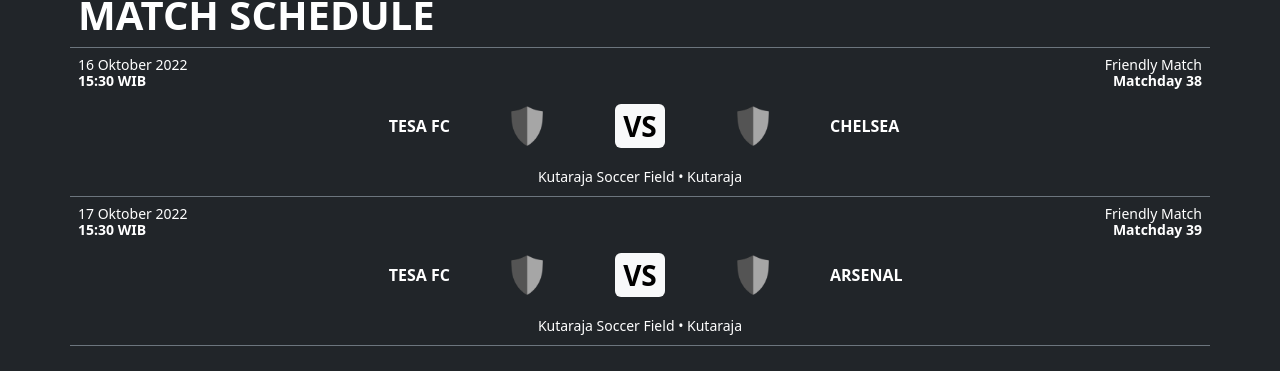
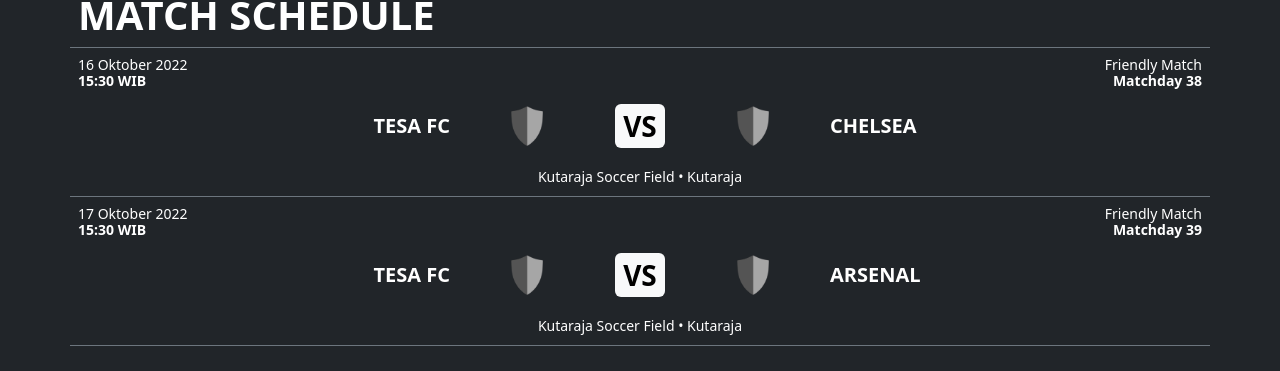
Before and after one commit to tesafc/tesafc.github.io, a Jekyll site: the page built from matches.html, in a window 1280 px wide. Shown: the part 118-489 px from the top of the page. Built offline with Jekyll 4.4.1, drawn with Linux system fonts in a browser that asks for light colours.

Commit message:
Update matches.html

```diff
--- a/matches.html
+++ b/matches.html
@@ -24,7 +24,7 @@
           <div class="card-body py-2">
             <div class="row g-2">
               <div class="col-4 d-flex justify-content-end align-items-center">
-                <p class="card-text text-end text-uppercase fw-bolder lh-1 pe-3 pe-md-0">{{ match.home-team.name }}</p>
+                <p class="card-text text-end text-uppercase fs-5 fw-bolder lh-1 pe-3 pe-md-0">{{ match.home-team.name }}</p>
               </div>
               <div class="col-1 d-flex justify-content-end align-items-center">
                 <img src="{% if match.home-team.logo %}{{ match.home-team.logo | relative_url }}{% else %}{{ '/assets/img/logo/logo-blank.png' | relative_url }}{% endif %}" alt="" class="text-end" width="auto" height="40">
@@ -36,7 +36,7 @@
                 <img src="{% if match.away-team.logo %}{{ match.away-team.logo | relative_url }}{% else %}{{ '/assets/img/logo/logo-blank.png' | relative_url }}{% endif %}" alt="" class="text-start" width="auto" height="40">
               </div>
               <div class="col-4 d-flex justify-content-start align-items-center">
-                <p class="card-text text-start text-uppercase fw-bolder lh-1 ps-3 ps-md-0">{{ match.away-team.name }}</p>
+                <p class="card-text text-start text-uppercase fs-5 fw-bolder lh-1 ps-3 ps-md-0">{{ match.away-team.name }}</p>
               </div>
             </div>
           </div>
```
